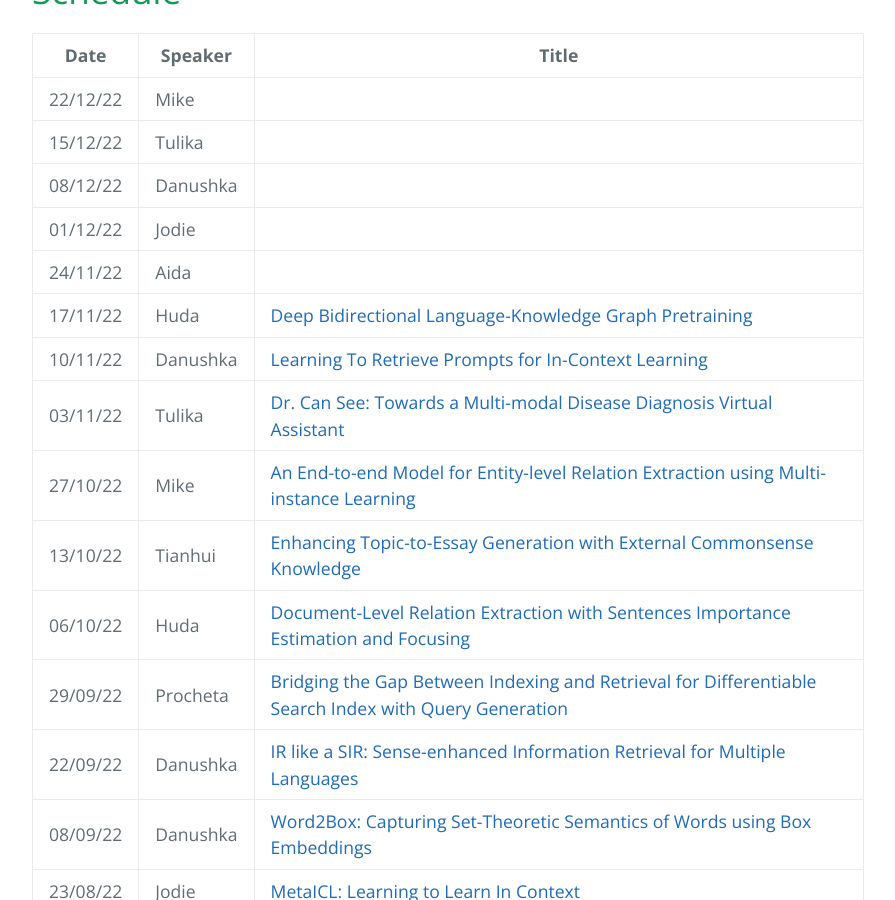
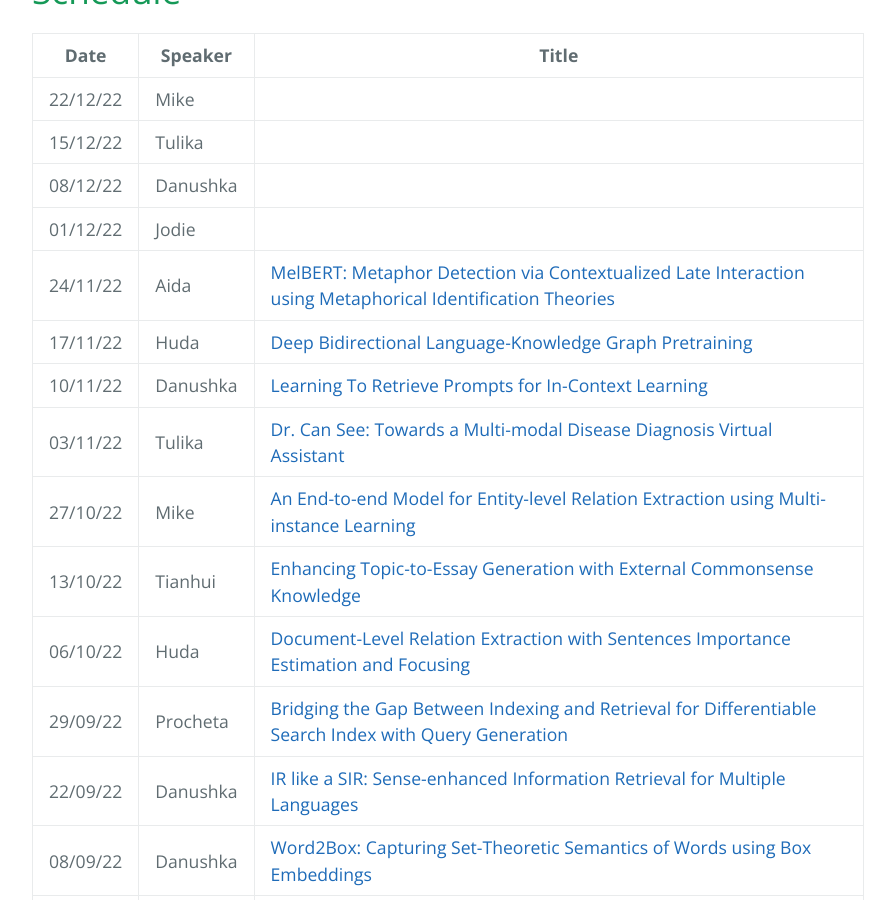
Before and after one commit to LivNLP/livnlp.github.io, a Jekyll site: the page built from reading.md, in a window 1280 px wide and 900 px high, scrolled down 541 px. Shown: the whole window, without its empty margins (192-1087 px from the left). Built offline with Jekyll 4.4.1, drawn with Linux system fonts in a browser that asks for light colours.

Commit message:
Update reading.md

```diff
--- a/reading.md
+++ b/reading.md
@@ -17,7 +17,7 @@ We meet on a weely basis to discuss recent research papers. Here is the schedule
 | 15/12/22 | Tulika | |
 | 08/12/22 | Danushka | |
 | 01/12/22 | Jodie | |
-| 24/11/22 | Aida | |
+| 24/11/22 | Aida | [MelBERT: Metaphor Detection via Contextualized Late Interaction using Metaphorical Identification Theories](https://aclanthology.org/2021.naacl-main.141/)|
 | 17/11/22 | Huda | [Deep Bidirectional Language-Knowledge Graph Pretraining](https://arxiv.org/abs/2210.09338)|
 | 10/11/22 | Danushka | [Learning To Retrieve Prompts for In-Context Learning](https://aclanthology.org/2022.naacl-main.191/)|
 | 03/11/22 | Tulika | [Dr. Can See: Towards a Multi-modal Disease Diagnosis Virtual Assistant](https://dl.acm.org/doi/abs/10.1145/3511808.3557296)|
```
